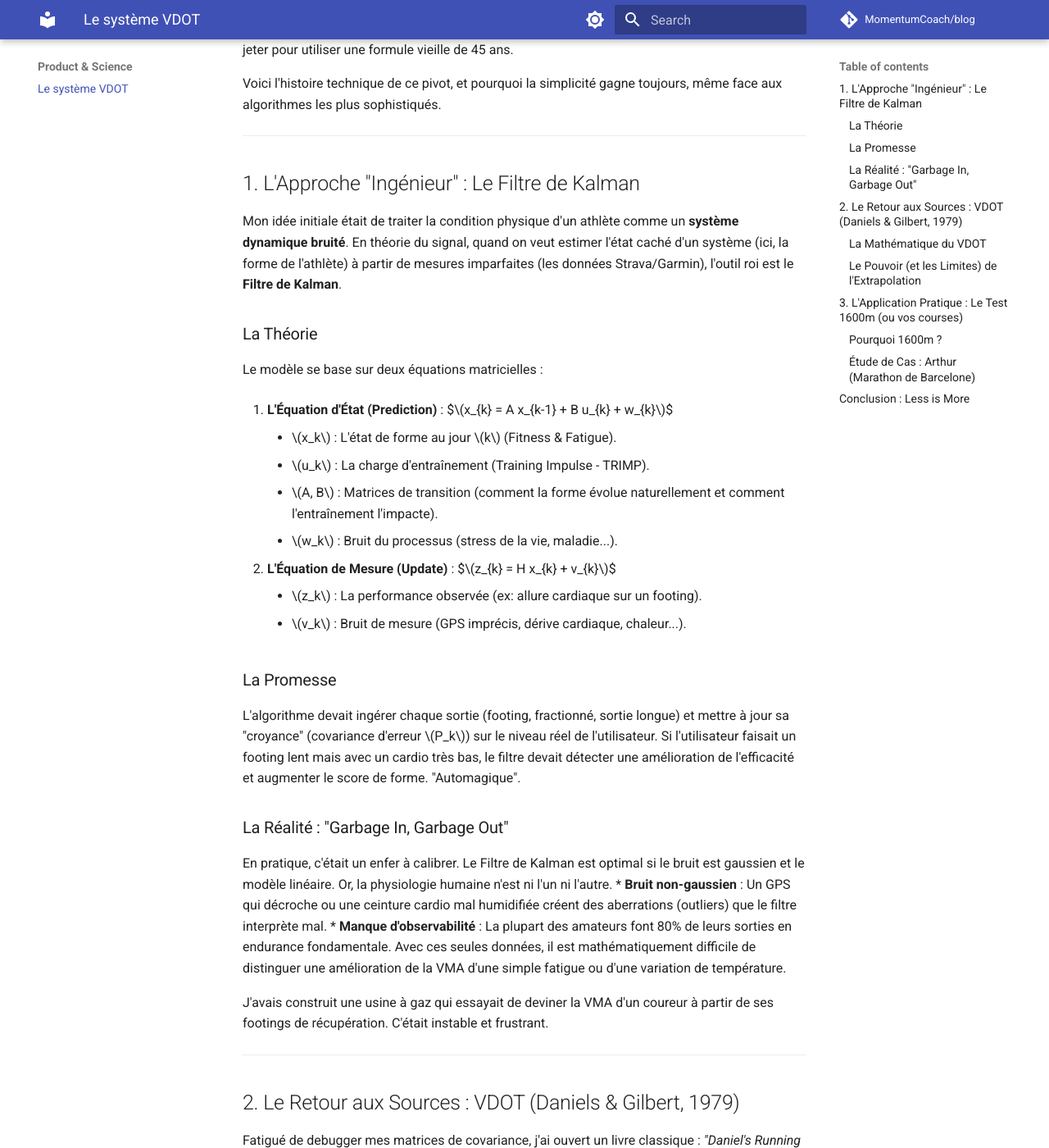
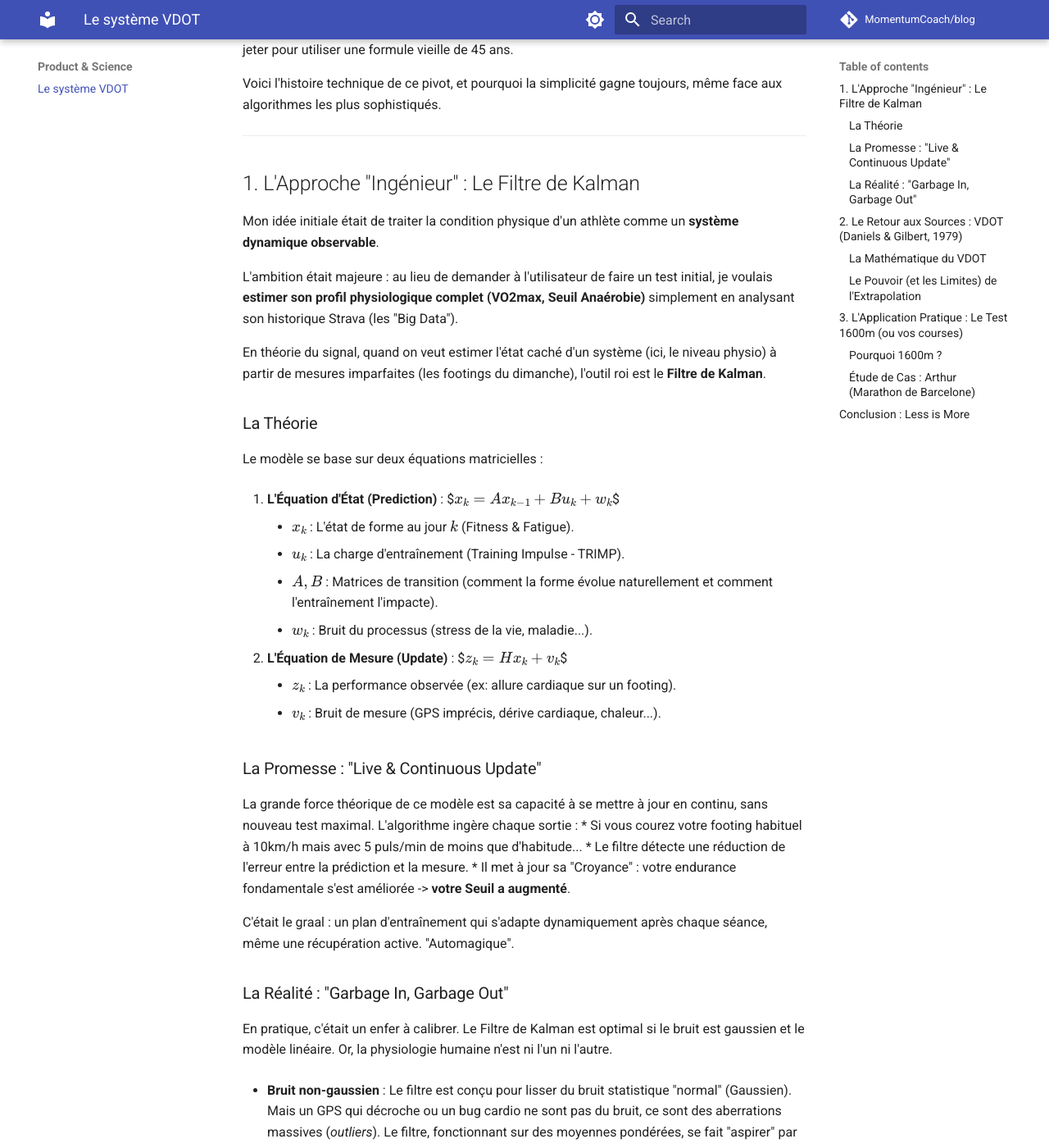
Before and after one commit to MomentumCoach/blog, an MkDocs documentation site: the page built from docs/le-systeme-vdot.md, in a window 1280 px wide and 1400 px high, scrolled down 340 px. Shown: the whole window at 82% size. Built offline with MkDocs 1.6.1 and Material for MkDocs 9.7.7, drawn with Linux system fonts in a browser that asks for light colours; comment, search, counter and statistics services are not loaded; some of the changed text lies outside the part shown.

```diff
--- /dev/null
+++ b/docs/javascripts/mathjax.js
@@ -0,0 +1,16 @@
+window.MathJax = {
+  tex: {
+    inlineMath: [["\\(", "\\)"]],
+    displayMath: [["\\[", "\\]"]],
+    processEscapes: true,
+    processEnvironments: true
+  },
+  options: {
+    ignoreHtmlClass: ".*|",
+    processHtmlClass: "arithmatex"
+  }
+};
+
+document$.subscribe(() => {
+  MathJax.typesetPromise()
+})
--- a/docs/le-systeme-vdot.md
+++ b/docs/le-systeme-vdot.md
@@ -12,8 +12,11 @@ Voici l'histoire technique de ce pivot, et pourquoi la simplicité gagne toujour
 
 ## 1. L'Approche "Ingénieur" : Le Filtre de Kalman
 
-Mon idée initiale était de traiter la condition physique d'un athlète comme un **système dynamique bruité**.
-En théorie du signal, quand on veut estimer l'état caché d'un système (ici, la forme de l'athlète) à partir de mesures imparfaites (les données Strava/Garmin), l'outil roi est le **Filtre de Kalman**.
+Mon idée initiale était de traiter la condition physique d'un athlète comme un **système dynamique observable**.
+
+L'ambition était majeure : au lieu de demander à l'utilisateur de faire un test initial, je voulais **estimer son profil physiologique complet (VO2max, Seuil Anaérobie)** simplement en analysant son historique Strava (les "Big Data").
+
+En théorie du signal, quand on veut estimer l'état caché d'un système (ici, le niveau physio) à partir de mesures imparfaites (les footings du dimanche), l'outil roi est le **Filtre de Kalman**.
 
 ### La Théorie
 Le modèle se base sur deux équations matricielles :
@@ -30,15 +33,22 @@ Le modèle se base sur deux équations matricielles :
     *   $z_k$ : La performance observée (ex: allure cardiaque sur un footing).
     *   $v_k$ : Bruit de mesure (GPS imprécis, dérive cardiaque, chaleur...).
 
-### La Promesse
-L'algorithme devait ingérer chaque sortie (footing, fractionné, sortie longue) et mettre à jour sa "croyance" (covariance d'erreur $P_k$) sur le niveau réel de l'utilisateur.
-Si l'utilisateur faisait un footing lent mais avec un cardio très bas, le filtre devait détecter une amélioration de l'efficacité et augmenter le score de forme. "Automagique".
+### La Promesse : "Live & Continuous Update"
+La grande force théorique de ce modèle est sa capacité à se mettre à jour en continu, sans nouveau test maximal.
+L'algorithme ingère chaque sortie :
+*   Si vous courez votre footing habituel à 10km/h mais avec 5 puls/min de moins que d'habitude...
+*   Le filtre détecte une réduction de l'erreur entre la prédiction et la mesure.
+*   Il met à jour sa "Croyance" : votre endurance fondamentale s'est améliorée -> **votre Seuil a augmenté**.
+
+C'était le graal : un plan d'entraînement qui s'adapte dynamiquement après chaque séance, même une récupération active. "Automagique".
 
 ### La Réalité : "Garbage In, Garbage Out"
 En pratique, c'était un enfer à calibrer.
 Le Filtre de Kalman est optimal si le bruit est gaussien et le modèle linéaire. Or, la physiologie humaine n'est ni l'un ni l'autre.
-*   **Bruit non-gaussien** : Un GPS qui décroche ou une ceinture cardio mal humidifiée créent des aberrations (outliers) que le filtre interprète mal.
-*   **Manque d'observabilité** : La plupart des amateurs font 80% de leurs sorties en endurance fondamentale. Avec ces seules données, il est mathématiquement difficile de distinguer une amélioration de la VMA d'une simple fatigue ou d'une variation de température.
+
+-   **Bruit non-gaussien** : Le filtre est conçu pour lisser du bruit statistique "normal" (Gaussien). Mais un GPS qui décroche ou un bug cardio ne sont pas du bruit, ce sont des aberrations massives (*outliers*). Le filtre, fonctionnant sur des moyennes pondérées, se fait "aspirer" par ces valeurs extrêmes au lieu de les ignorer.
+
+-   **Manque d'observabilité** : La plupart des amateurs font 80% de leurs sorties en endurance fondamentale à basse intensité. Avec ces seules données, il est mathématiquement très difficile (voire impossible) de distinguer une amélioration du **VO2max** d'une variation de la fatigue ou de la température. Le rapport Signal/Bruit est trop faible sur les footings lents.
 
 J'avais construit une usine à gaz qui essayait de deviner la VMA d'un coureur à partir de ses footings de récupération. C'était instable et frustrant.
 
--- a/mkdocs.yml
+++ b/mkdocs.yml
@@ -59,6 +59,11 @@ markdown_extensions:
 plugins:
   - search
 
+extra_javascript:
+  - javascripts/mathjax.js
+  - https://polyfill.io/v3/polyfill.min.js?features=es6
+  - https://cdn.jsdelivr.net/npm/mathjax@3/es5/tex-mml-chtml.js
+
 extra:
   social:
     - icon: fontawesome/brands/github
```
